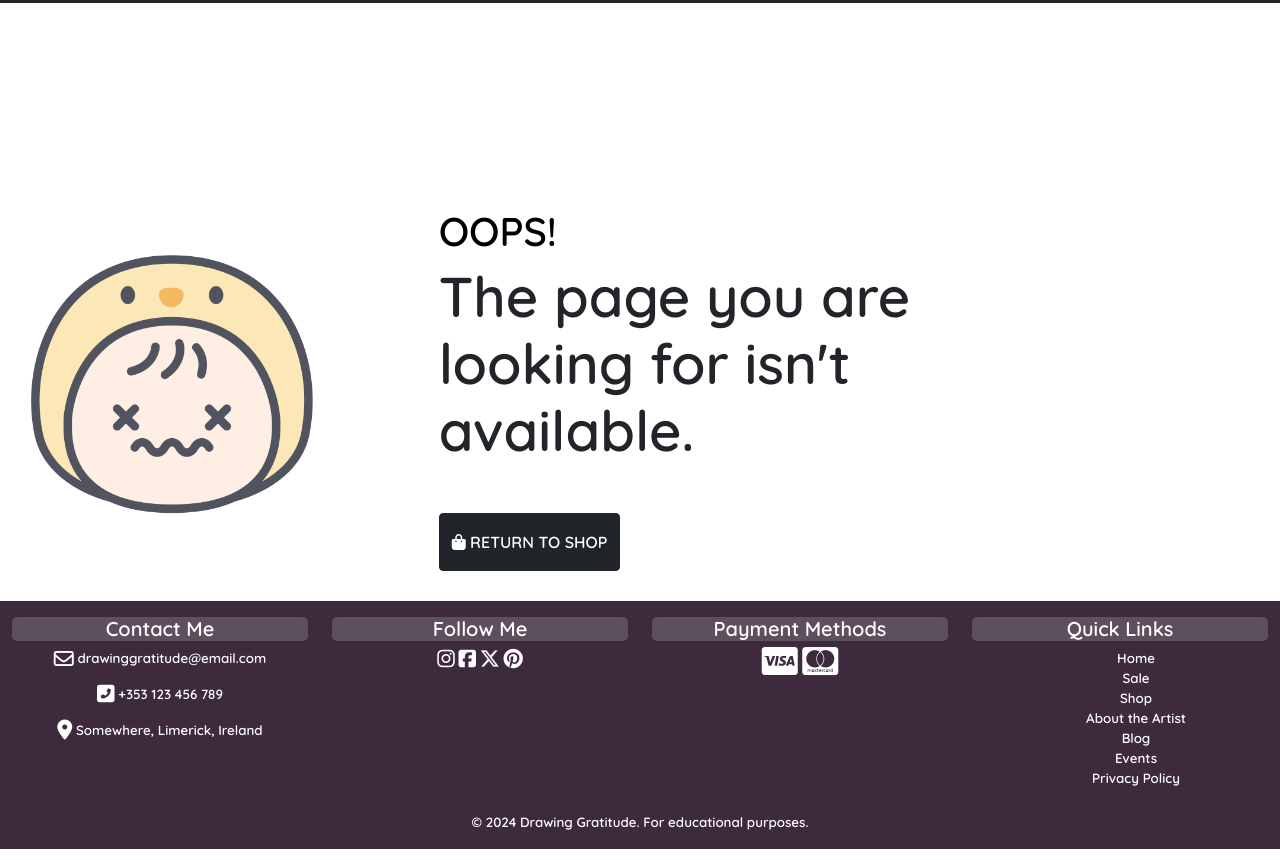
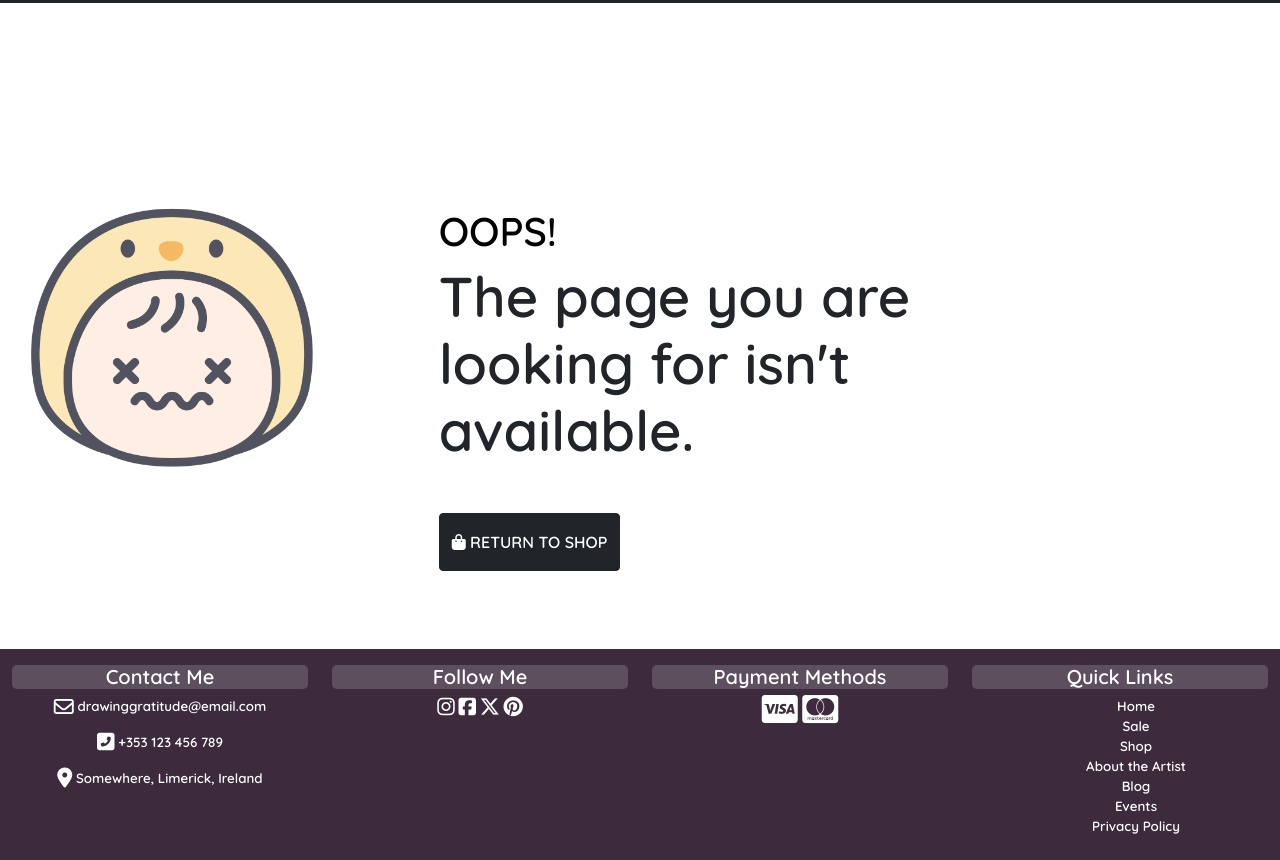
Before and after one commit to Nathisaraujo/project5, a Django app: template templates/errors/404.html in a window 1280 px wide. Shown: the part 213-1073 px from the top of the page. Run offline with Django 3.2, Linux system fonts and the light colour scheme; the template is opened without the code that fills it, so the values that code supplies are empty; some libraries are stand-ins or nearby versions; some web fonts are replaced.

Commit message:
style - final touch on 404 page

```diff
--- a/templates/errors/404.html
+++ b/templates/errors/404.html
@@ -6,7 +6,7 @@
             <div class="col"></div>
         </div>
     </div>
-    <div class="container container-404 margin-top">
+    <div class="container container-404 margin-top mb-5">
         <div class="row">
             <div class="col-12 col-md-4 mt-md-5 justify-content-end">
                 <img src="{{ MEDIA_URL }}404.png" alt="page not found icon" class="image-404">
```
Also changed, not shown: media/404.png.
